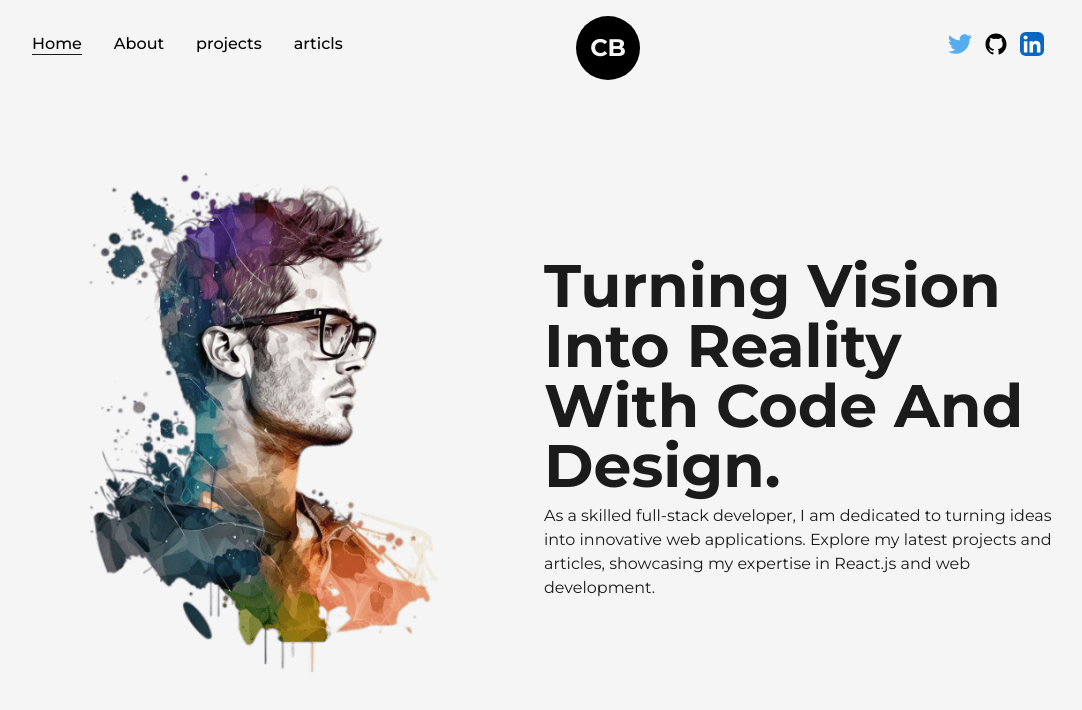
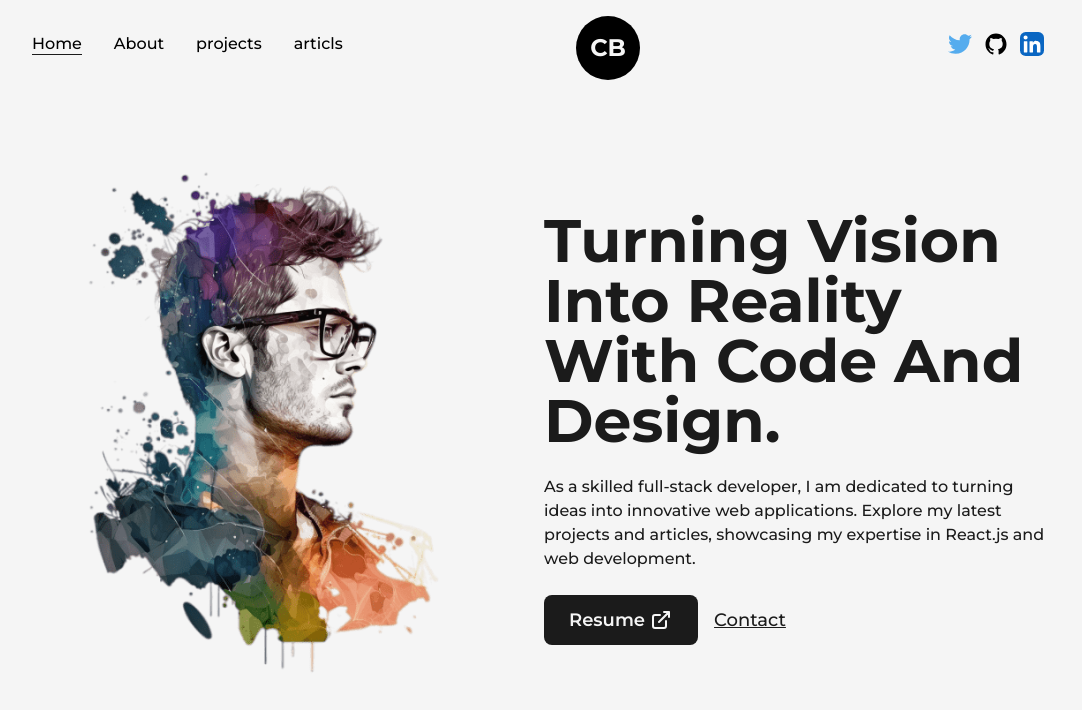
Before and after one commit to karimosman181/learn-nextjs, a Next.js app: page / in a window 1280 px wide. Shown: the top 710 px of the page, without its empty margins (96-1178 px from the left). Built offline with nearby package versions, Linux system fonts and the light colour scheme.

Commit message:
changes to home page

```diff
--- a/src/pages/index.js
+++ b/src/pages/index.js
@@ -5,6 +5,8 @@
 import Layout from "@/components/Layout";
 import profilePic from "../../public/images/profile/developer-pic-1.png";
 import AnimatedText from "@/components/AnimatedText";
+import Link from "next/link";
+import { LinkArrow } from "@/components/Icons";
 
 const inter = Inter({ subsets: ["latin"] });
 
@@ -26,12 +28,28 @@
                 text="Turning Vision Into Reality With Code And Design."
                 className="!text-6xl !text-left"
               />
-              <p>
+              <p className="my-4 text-base font-medium">
                 As a skilled full-stack developer, I am dedicated to turning
                 ideas into innovative web applications. Explore my latest
                 projects and articles, showcasing my expertise in React.js and
                 web development.
               </p>
+              <div className="flex items-center self-start mt-2">
+                <Link
+                  href="/resume.pdf"
+                  target={"_blank"}
+                  download={true}
+                  className="flex items-center bg-dark text-light p-2.5 px-6 rounded-lg text-lg font-semibold hover:bg-light hover:text-dark border border-solid border-transparent hover:border-dark  "
+                >
+                  Resume <LinkArrow className={"w-6 ml-1"}></LinkArrow>
+                </Link>
+                <Link
+                  href="mailto:test@test.com"
+                  className="ml-4 text-lg font-medium capitalize textdark underline"
+                >
+                  Contact
+                </Link>
+              </div>
             </div>
           </div>
         </Layout>
```
